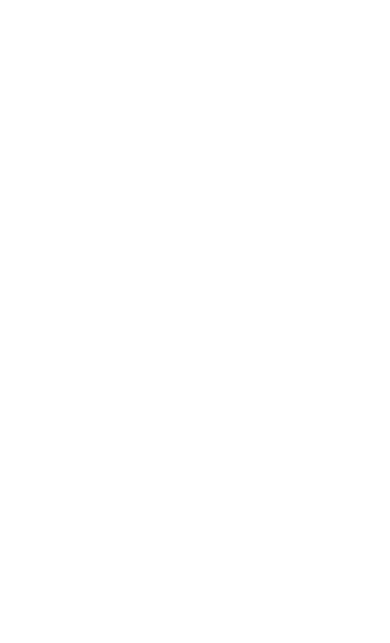
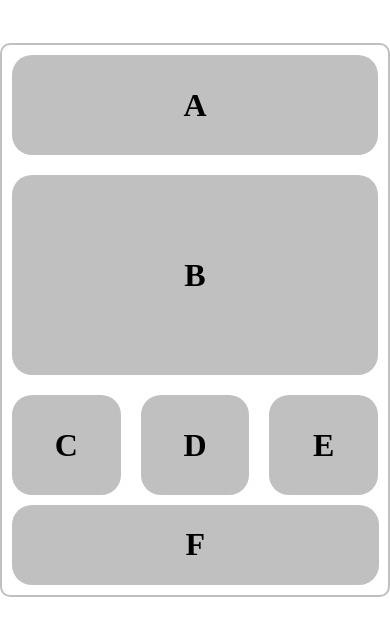
Before and after one commit to IvaschenkoAndrii/june2022-html, a plain HTML site: page lesson4/HW2/index.html in a window 390 px wide. Drawn offline with Linux system fonts and the light colour scheme.

Commit message:
Lesson4 - HW2

```diff
--- a/lesson4/HW2/index.html
+++ b/lesson4/HW2/index.html
@@ -1,5 +1,4 @@
 <!DOCTYPE html>
-<html lang="en">
 <head>
     <meta charset="UTF-8">
     <title>L4-HW2</title>
@@ -7,6 +6,20 @@
     <link rel="stylesheet" href="normalize.css">
 </head>
 <body>
-
+<div class="container_main">
+    <div class="container">
+        <div class="A"><h1>A</h1></div>
+        <div class="BCDEF">
+            <div class="BCDE">
+                <div class="B"><h1>B</h1></div>
+                <div class="CDE">
+                    <div class="C let"><h1>C</h1></div>
+                    <div class="D let"><h1>D</h1></div>
+                    <div class="E let"><h1>E</h1></div>
+                </div>
+            </div>
+            <div class="F"><h1>F</h1></div>
+        </div>
+    </div>
+</div>
 </body>
-</html>
--- a/lesson4/HW2/main.css
+++ b/lesson4/HW2/main.css
@@ -0,0 +1,112 @@
+div{
+    border-radius: 20px;
+}
+
+.container_main{
+    display: flex;
+    justify-content: center;
+    align-items: center;
+    height: 640px;
+}
+
+.container{
+    width: 800px;
+    height: 100%;
+    border: solid silver 2px;
+    border-radius: 10px;
+    margin: auto;
+}
+
+.A{
+    height: 200px;
+    display: flex;
+    justify-content: center;
+    align-items: center;
+    background: silver;
+    margin: 10px;
+}
+
+.BCDE{
+    width: 75%;
+}
+
+.BCDEF{
+    display: flex;
+    height: 400px;
+    }
+
+.B{
+    display: flex;
+    justify-content: center;
+    align-items: center;
+    margin: 10px;
+    background: silver;
+    height: 200px;
+}
+
+.F{
+    width: 25%;
+    height: 400px;
+    display: flex;
+    justify-content: center;
+    align-items: center;
+    background: silver;
+    margin: 10px;
+}
+
+.CDE{
+    display: flex;
+    justify-content: space-evenly;
+    height: 200px;
+}
+
+.let{
+    background: silver;
+    height: 180px;
+    width: 33%;
+    margin: 10px;
+    display: flex;
+    justify-content: center;
+    align-items: center;
+
+}
+
+@media screen and (max-width: 600px) {
+
+
+    .container{
+        height: 550px;
+        overflow: hidden;
+    }
+    .BCDEF{
+        flex-direction: column;
+        height: 75%;
+        width: 100%;
+    }
+
+    .BCDE{
+        width: 100%;
+    }
+
+    .CDE{
+        height: 100px;
+        margin-bottom: 10px;
+    }
+
+    .A{
+        height: 100px;
+    }
+
+    .F{
+        height: 100px;
+        width: 95%;
+    }
+
+    .B{
+        height: 200px;
+    }
+
+    .let{
+        height: 100px;
+    }
+}
```
